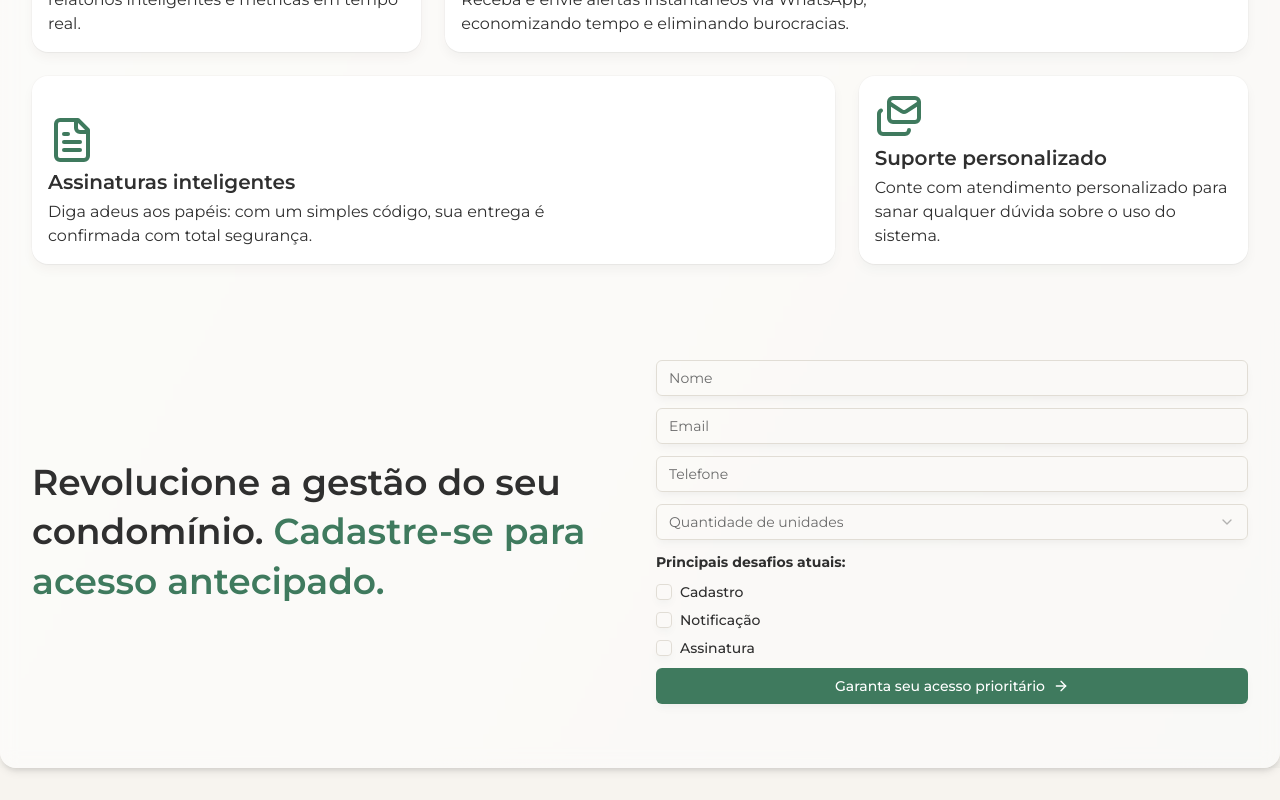
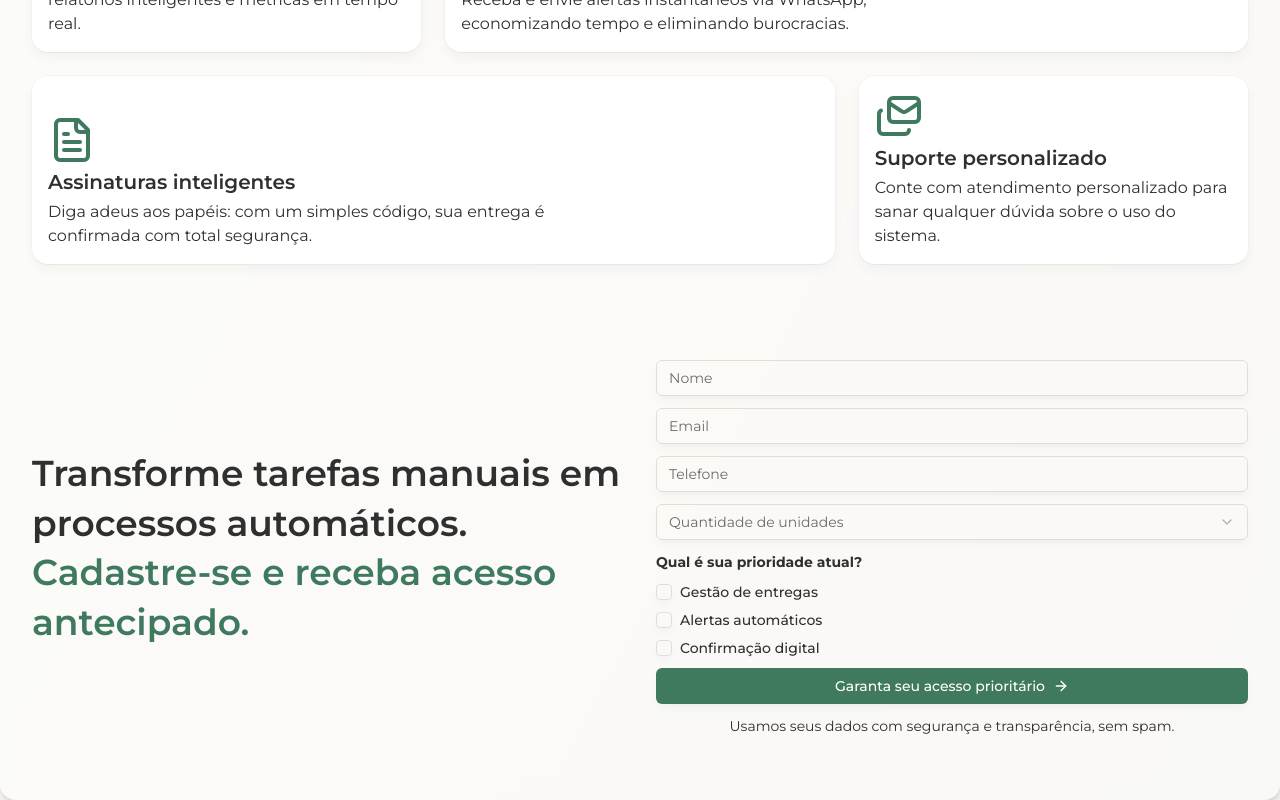
Before and after one commit to flea777/next-lp-pakly, a Next.js app: page / in a window 1280 px wide. Shown: the part 1660-2460 px from the top of the page. Before the commit the page ends 2428 px from the top, so only its background shows below. Built offline with nearby package versions, Linux system fonts and the light colour scheme; a web font is replaced by a local one.

Commit message:
Ajuste de textos na seção form para mais coerência

```diff
--- a/src/app/globals.css
+++ b/src/app/globals.css
@@ -4,23 +4,23 @@
 @custom-variant dark (&:is(.dark *));
 
 :root {
-	--background: #f7f4ef; /* bege bem claro */
+	--background: #f7f4ef;
 	--foreground: #2f2f2f;
 	--card: #ffffff;
 	--card-foreground: #2f2f2f;
 	--popover: #ffffff;
 	--popover-foreground: #2f2f2f;
 
-	--primary: #3f7a5e; /* verde mais marcante e elegante */
+	--primary: #3f7a5e;
 	--primary-foreground: #ffffff;
 
-	--secondary: #dbe5dd; /* verde suave claro */
+	--secondary: #dbe5dd;
 	--secondary-foreground: #2f2f2f;
 
-	--muted: #e6e0d6; /* bege neutro */
+	--muted: #e6e0d6;
 	--muted-foreground: #6b6b6b;
 
-	--accent: #7c8d80; /* tom acinzentado com leve verde */
+	--accent: #7c8d80;
 	--accent-foreground: #ffffff;
 
 	--destructive: #d9534f;
--- a/src/components/commons/form-section/form.tsx
+++ b/src/components/commons/form-section/form.tsx
@@ -31,7 +31,7 @@ export function Form() {
 		},
 	]
 
-	const processProps = ['Cadastro', 'Notificação', 'Assinatura']
+	const processProps = ['Gestão de entregas', 'Alertas automáticos', 'Confirmação digital']
 
 	return (
 		<form action='' className='flex flex-col gap-3'>
@@ -54,9 +54,7 @@ export function Form() {
 					))}
 				</SelectContent>
 			</Select>
-			<p className='text-sm font-bold'>
-				Principais desafios atuais:
-			</p>
+			<p className='text-sm font-bold text-foreground'>Qual é sua prioridade atual?</p>
 			{processProps.map((process) => (
 				<div className='flex items-center space-x-2' key={process}>
 					<Checkbox id='terms' />
@@ -66,6 +64,7 @@ export function Form() {
 			<Button>
 				Garanta seu acesso prioritário <ArrowRight />
 			</Button>
+			<p className='text-sm text-center text-foreground'>Usamos seus dados com segurança e transparência, sem spam.</p>
 		</form>
 	)
 }
--- a/src/components/landing-page/form-section.tsx
+++ b/src/components/landing-page/form-section.tsx
@@ -4,9 +4,9 @@ export function FormSection() {
 	return (
 		<div className='flex flex-col md:flex-row justify-between items-center gap-8 py-16 px-8'>
 			<h3 className='text-foreground font-semibold text-4xl leading-snug text-center md:text-left md:w-1/2'>
-				Revolucione a gestão do seu condomínio.{' '}
+				Transforme tarefas manuais em processos automáticos.{' '}
 				<strong className='text-primary font-semibold'>
-					Cadastre-se para acesso antecipado.
+					Cadastre-se e receba acesso antecipado.
 				</strong>
 			</h3>
 			<div className='md:w-1/2'>
```
